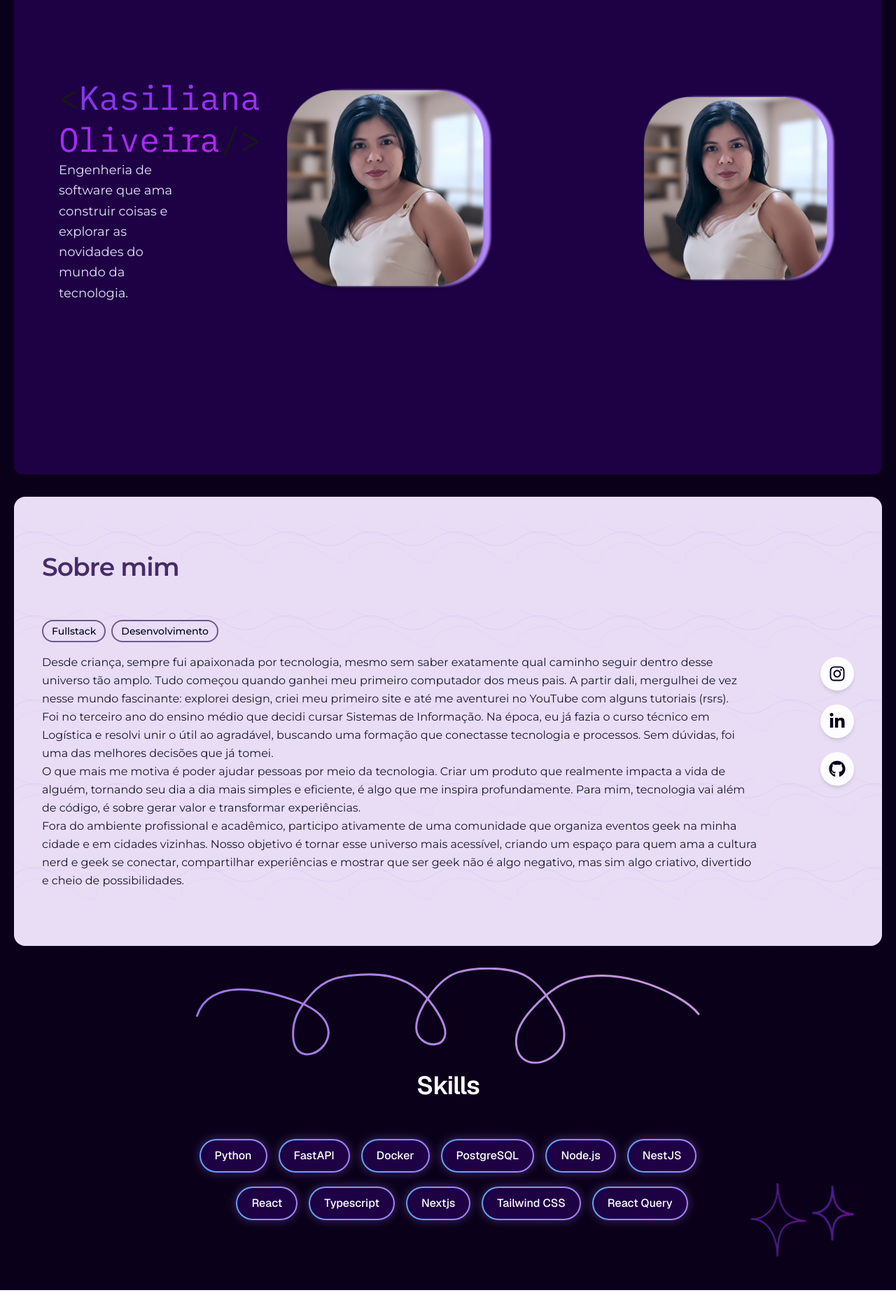
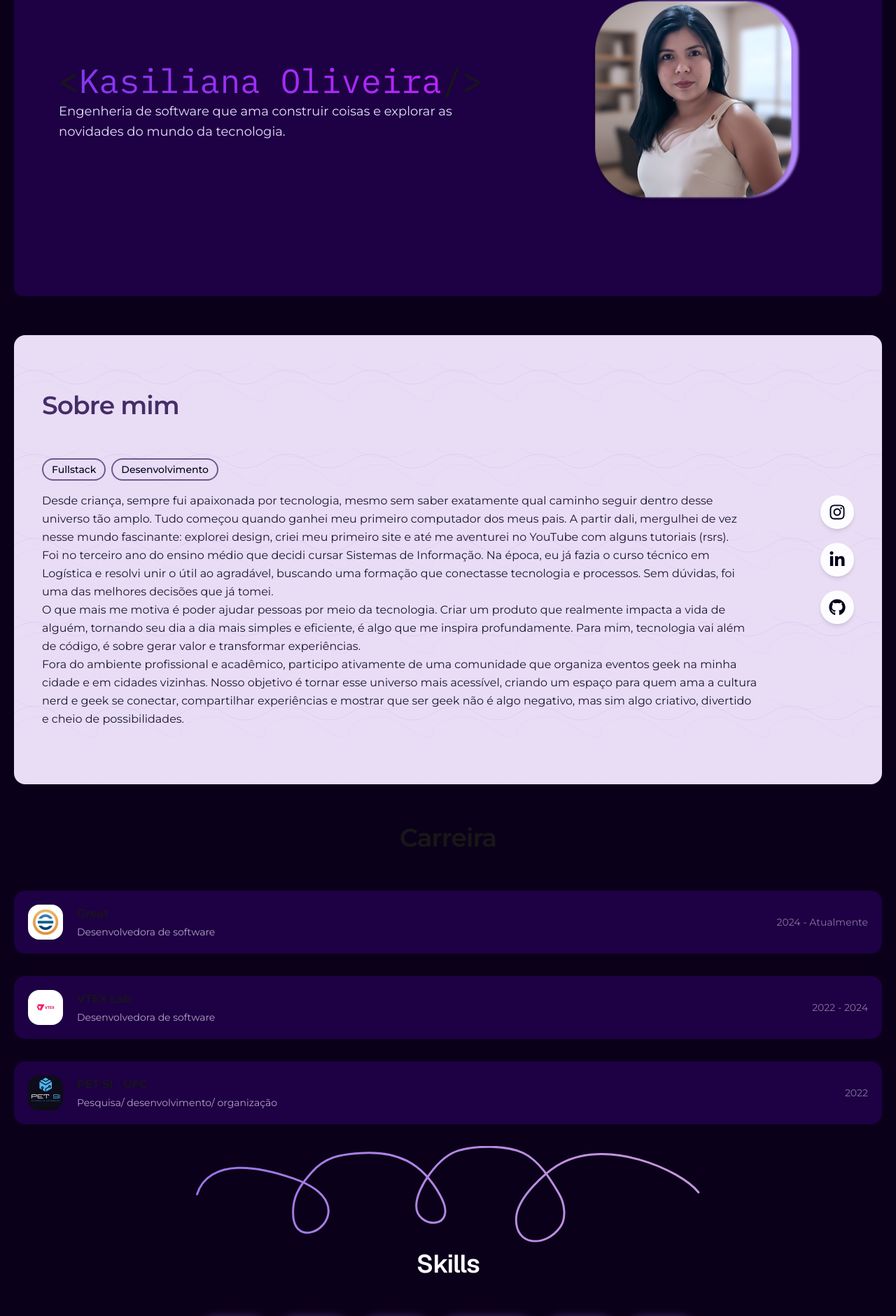
Before and after one commit to kasilianaoliveira/portfolio, a Next.js app: page / in a window 1280 px wide. Shown: the part 227-2108 px from the top of the page at 70% size. Before the commit the page ends 2071 px from the top, so only its background shows below. Built offline with nearby package versions, Linux system fonts and the light colour scheme.

Commit message:
refactor: reorganize homepage layout by integrating Section component for About, Career, and Skills, and streamline HeroIntro presentation

```diff
--- a/app/page.tsx
+++ b/app/page.tsx
@@ -1,9 +1,10 @@
-import Image from "next/image";
 
-import fotoImg from "./assets/me.png";
 import { About } from "./components/About";
+import { Career } from "./components/Career";
+import { Footer } from "./components/Footer";
 import { Header } from "./components/Header";
 import { HeroIntro } from "./components/HeroIntro";
+import { Section } from "./components/Section";
 import { Skills } from "./components/Skills";
 
 export default function Home() {
@@ -11,36 +12,19 @@ export default function Home() {
     <div className="min-h-screen bg-[#0B001A] p-5">
       <section className="mx-auto w-full max-w-[1600px] rounded-xl bg-[#1E0044] px-6 py-5 md:px-12 lg:px-16">
         <Header />
-        <div className="mx-auto my-12 flex w-full max-w-6xl flex-col items-center gap-10 md:my-28 md:flex-row md:items-center md:justify-between md:gap-16 lg:gap-20">
-          <div className="min-w-0 flex-1 md:max-w-2xl">
-            <HeroIntro />
-          </div>
-          <div className="shrink-0 w-full max-w-[280px] md:w-[320px]">
-            <div className="relative">
-              <div
-                className="absolute"
-                aria-hidden
-              />
-              <Image
-                src={fotoImg}
-                alt="Kasiliana Oliveira"
-                width={320}
-                height={400}
-                className="relative rounded-2xl object-cover w-full"
-                priority
-              />
-            </div>
-          </div>
-        </div>
+        <HeroIntro />
       </section>
+      <Section>
+        <About />
+      </Section>
+      <Section>
+        <Career />
+      </Section>
 
-      <section className="mx-auto mt-6 w-full max-w-[1600px] md:mt-8">
-        <About />
-      </section>
-
-      <section className="mx-auto mt-6 w-full max-w-[1600px] md:mt-8">
+      <Section>
         <Skills />
-      </section>
+      </Section>
+      <Footer />
     </div>
   );
 }
```
